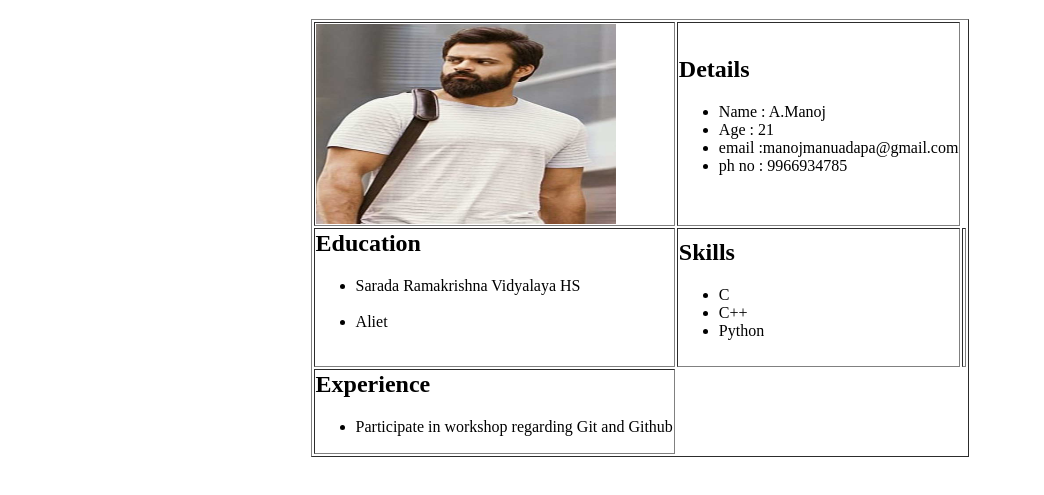
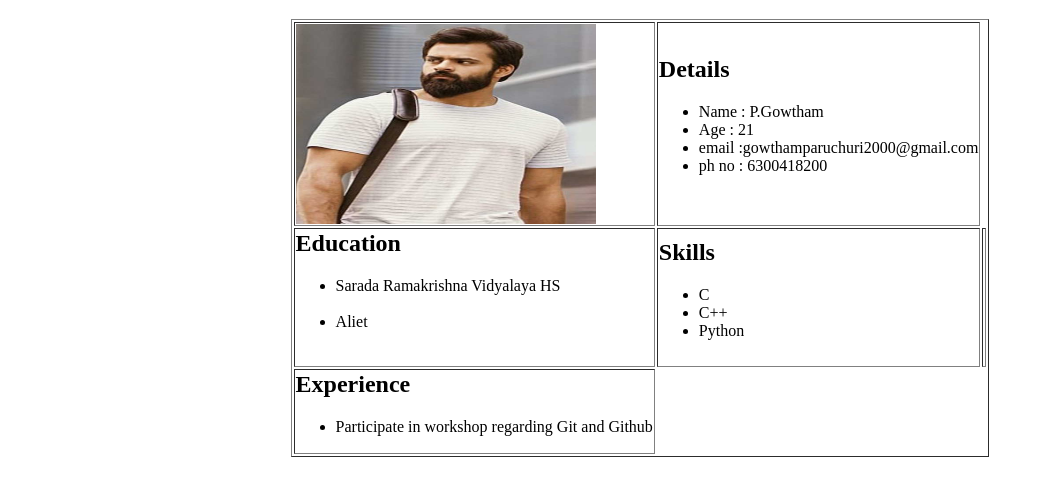
Before and after one commit to gowtham367/Resume, a plain HTML site: page index.html in a window 1280 px wide. Shown: the part 123-618 px from the top of the page, without its empty margins (0-1044 px from the left). Drawn offline with Linux system fonts and the light colour scheme.

Commit message:
Update index.html

```diff
--- a/index.html
+++ b/index.html
@@ -11,10 +11,10 @@
 <td>
    <h2>Details</h2>
   <ul>
-    <li>Name : A.Manoj</li>
+    <li>Name : P.Gowtham</li>
     <li>Age  : 21</li>
-    <li>email :manojmanuadapa@gmail.com</li>
-    <li>ph no : 9966934785</li>
+    <li>email :gowthamparuchuri2000@gmail.com</li>
+    <li>ph no : 6300418200</li>
   </ul>
 </td>
 </tr>
```
